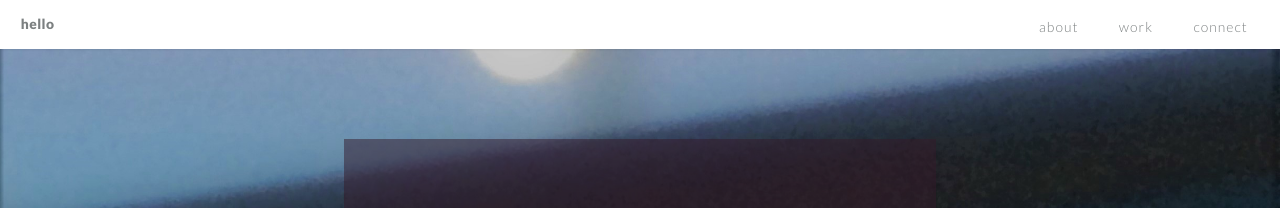
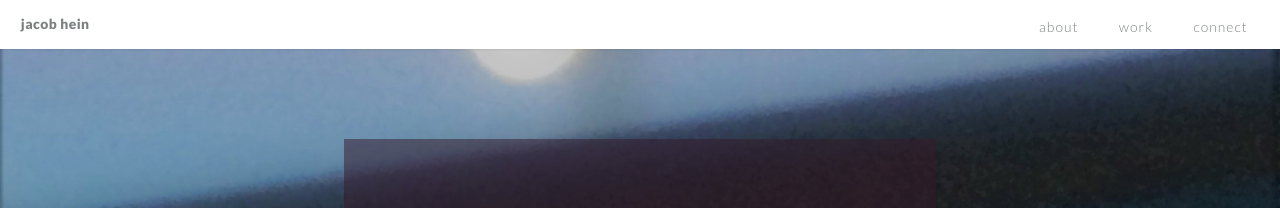
Before and after one commit to jacob-hein/jacobhein.com, a Jekyll site: the page built from index.md, in a window 1280 px wide. Shown: the top 208 px of the page. Built offline with Jekyll 4.4.1, drawn with Linux system fonts in a browser that asks for light colours.

Commit message:
Update hello-default.html

```diff
--- a/_layouts/hello-default.html
+++ b/_layouts/hello-default.html
@@ -57,7 +57,7 @@
     <!-- HEADER -->
     <header id="header">
       <h1 id="logo" style="text-transform:lowercase">
-        <a href="/">hello</a></h1>
+        <a href="/">jacob hein</a></h1>
       <nav id="nav">
         <ul>
           <li style="text-transform:lowercase"><a href="{{ page.page_url }}/#about">about</a></li>
```
